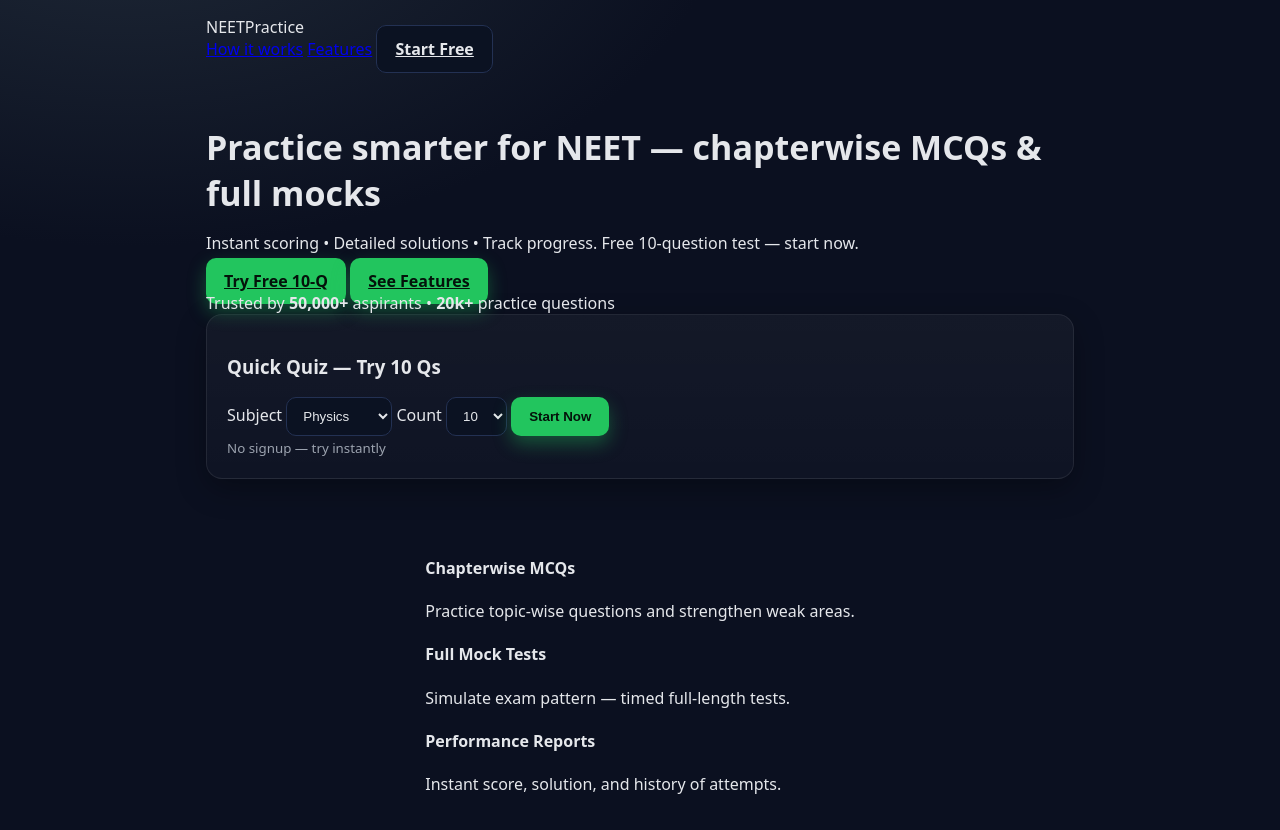
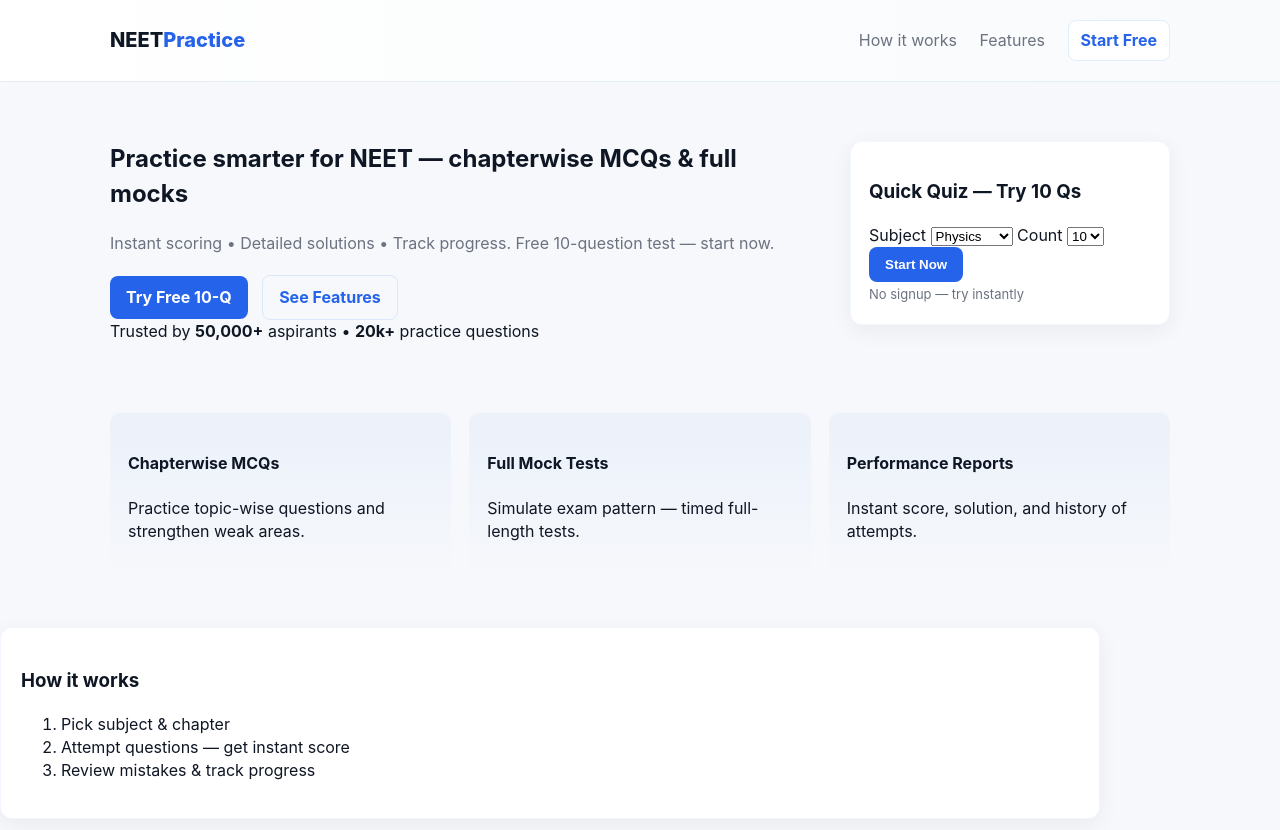
Before and after one commit to Jayveer84/NEET-practice, a plain HTML site: page index.html in a window 1280 px wide. Shown: the top 830 px of the page. Drawn offline with Linux system fonts and the light colour scheme.

Commit message:
Update style.css

```diff
--- a/style.css
+++ b/style.css
@@ -1,70 +1,36 @@
 :root{
-  --bg: #0f172a;
-  --card: #111827;
-  --text: #e5e7eb;
-  --muted: #9ca3af;
-  --accent: #22c55e;
-  --ghost: #374151;
+  --bg:#f6f8fb; --card:#ffffff; --text:#0f1724; --muted:#6b7280;
+  --accent:#2563eb; --accent-2:#06b6d4; --btn:#10b981;
 }
+*{box-sizing:border-box}
+body{font-family:Inter, system-ui, Arial; margin:0; color:var(--text); background:var(--bg); line-height:1.45}
+.container{max-width:1100px; margin:0 auto; padding:20px}
+.site-header{background:linear-gradient(90deg,#fff,#f8fafc); border-bottom:1px solid #e6eef8}
+.header-inner{display:flex;align-items:center;justify-content:space-between}
+.brand{font-weight:800;font-size:20px}
+.brand .accent{color:var(--accent)}
+.nav a{margin-left:18px;color:var(--muted);text-decoration:none}
+.nav .btn.ghost{padding:8px 12px;border-radius:8px;border:1px solid #e1eefb;background:white;color:var(--accent)}
 
-*{box-sizing:border-box}
-body{
-  margin:0;
-  font-family: system-ui, Arial, sans-serif;
-  color: var(--text);
-  background: radial-gradient(1000px 600px at 10% -10%, #1f2937 0, #0b1020 60%), var(--bg);
-  min-height:100vh;
-  display:flex;
-  flex-direction:column;
-  gap:24px;
+.hero{display:flex;gap:30px;align-items:center;padding:40px 20px}
+.hero-left{flex:1}
+.hero-right{width:320px}
+.lead{color:var(--muted);margin:12px 0 20px}
+.cta .btn{margin-right:10px}
+.card{background:var(--card);border-radius:12px;padding:18px;box-shadow:0 6px 22px rgba(16,24,40,0.06);border:1px solid rgba(37,99,235,0.06)}
+.btn{display:inline-block;padding:10px 16px;border-radius:8px;border:none;cursor:pointer;font-weight:700;text-decoration:none}
+.btn.primary{background:var(--accent);color:#fff}
+.btn.secondary{background:transparent;color:var(--accent);border:1px solid rgba(37,99,235,0.12)}
+.btn.ghost{background:transparent;border:1px solid #e6eef8;color:var(--accent)}
+.muted{color:var(--muted);font-size:13px}
+.features{display:flex;gap:18px;padding:30px 20px}
+.feature{flex:1;background:linear-gradient(180deg,rgba(37,99,235,0.05),transparent);padding:18px;border-radius:10px}
+.how{margin:20px 0;padding:20px}
+.site-footer{display:flex;justify-content:space-between;padding:20px;color:var(--muted);font-size:14px}
+
+/* responsive */
+@media (max-width:900px){
+  .hero{flex-direction:column}
+  .hero-right{width:100%}
+  .features{flex-direction:column}
 }
-
-.container{max-width:900px; margin:0 auto; padding:16px}
-.card{
-  background: linear-gradient(180deg, rgba(255,255,255,0.04), rgba(255,255,255,0.02));
-  border: 1px solid rgba(255,255,255,0.08);
-  border-radius:16px;
-  padding:20px;
-  box-shadow: 0 10px 30px rgba(0,0,0,0.3);
-}
-
-h1{margin:8px 0 0; font-size:clamp(24px, 3vw, 34px)}
-h2{margin:0 0 12px}
-.tagline{color:var(--muted); margin:6px 0 0}
-
-.field{display:flex; flex-direction:column; gap:6px; margin:12px 0}
-select{
-  background:#0b1222; color:var(--text); border:1px solid #233153;
-  padding:10px 12px; border-radius:10px; outline:none;
-}
-
-.btn{
-  background: var(--accent);
-  color:#04120a;
-  border:none; padding:12px 18px; border-radius:10px;
-  font-weight:700; cursor:pointer;
-  box-shadow: 0 8px 18px rgba(34,197,94,0.35);
-}
-.btn:hover{filter:brightness(1.05)}
-.btn.ghost{
-  background:#0b1222; color:var(--text);
-  border:1px solid #233153; box-shadow:none;
-}
-.row{display:flex; gap:10px; align-items:center; margin-top:16px}
-.spacer{flex:1}
-.muted{color:var(--muted)}
-.hidden{display:none}
-
-#qText h2{margin:0 0 12px}
-.option{
-  display:flex; gap:10px; align-items:flex-start;
-  padding:10px 12px; margin:8px 0; border-radius:10px;
-  border:1px solid #233153; background:#0b1222; cursor:pointer;
-}
-.option input{margin-top:4px}
-.mistake{
-  padding:12px; margin:10px 0; border-radius:10px;
-  background:#0b1222; border:1px solid #233153;
-}
-.explain{margin-top:8px; color:#c9e4ff}
-.foot{opacity:0.8; margin-top:auto; padding-bottom:24px}
```
